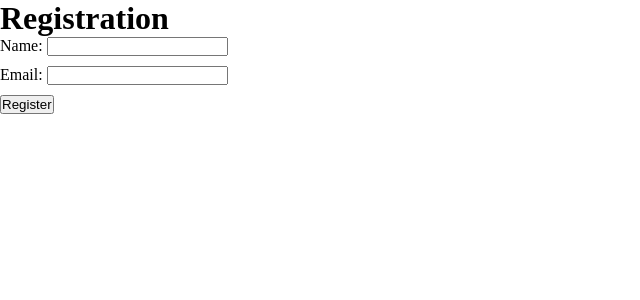
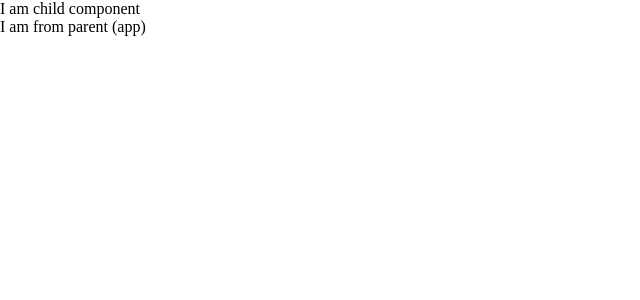
Before and after one commit to DevHredoy/React-demo, a React (Create React App) app: page / in a window 1280 px wide. Shown: the top 300 px of the page, without its empty margins (0-640 px from the left). Built offline with nearby package versions, Linux system fonts and the light colour scheme.

Commit message:
demo of prop object and it's and it's properties,demo of state lifting from child to parent

```diff
--- a/src/App.js
+++ b/src/App.js
@@ -1,11 +1,19 @@
 import React from "react";
 //in App.js  file the component is acommodatd and the value of property has been passed, the properties are defined in
 // in Card.js file and propermapping has also been defined there
-import FORM from "./components/FORM/FORM";
+import Child from "./components/STATELIFTING/Child";
+const data = "I am from parent (app)";
+
+
+const handleChildData = (childData) => {
+  console.log("function value " + childData);
+
+};
+
 function App() {
   return (
     <div>
-      <FORM />
+      <Child data={data} handleChildData={handleChildData} />
     </div>
   );
 }
--- a/src/components/Card.js
+++ /dev/null
@@ -1,25 +0,0 @@
-const todoTitle = "Call Family";
-const todoDesc =
-  "the first day was not quite freightning, but the problem started to arise from the coming days";
-const date = new Date();
-const dateName = date.getDate();
-const monthName = date.getMonth();
-const currentYear = date.getFullYear();
-
-//a component is created underneath so that
-//we dont have to write boiler plate code
-function Card(props) {
-  //through desctructuring we can do this
-  const { titleText, descText } = props;
-  return (
-    <div className="card">
-      <h3 className="cardTitle">{titleText}</h3>
-      <p className="cardDesc">{descText}</p>
-
-      <p className="cardFooter">
-        {dateName + "/" + monthName + "/" + currentYear}
-      </p>
-    </div>
-  );
-}
-export default Card;
--- a/src/components/FORM/FORM.js
+++ /dev/null
@@ -1,79 +0,0 @@
-import React, { useState } from "react";
-import style from "./form.module.css";
-export default function FORM() {
-  //putting the all the fields of form inside one object
-  const [user, setUser] = useState({ name: "", email: "" });
-
-  const { name, email } = user;
-
-  // commit :controlling form element using state
-  // const handleNameChange=(e) =>
-  // {
-  //     setUser({nama:e.target.value,email});
-
-  // };
-
-  // const handleEmailChange= (e)=>
-  // {
-  // setUser({nama,email:e.target.value});
-
-  // }
-
-  // ONE SIngle handle change for class user
-  //handle change is for retaining value in the input field
-  const handleChange = (e) => {
-    const fieldName = e.target.name;
-    // if(fieldName==="name")
-    // {
-    //   setUser({name:e.target.value,email});
-    // }
-    // if(fieldName==='email')
-    // {
-    // setUser({name,email :e.target.value})
-
-    // through this spread operator each of the input is
-    // saved in the user
-    setUser({ ...user, [fieldName]: e.target.value });
-  };
-
-  const handleSubmit = (e) => {
-    e.preventDefault();
-
-    console.log(user);
-  };
-
-  return (
-    <div className={style.formGroup}>
-      <h1>Registration</h1>
-      <form action="" onSubmit={handleSubmit}>
-        <div className={style.formGroup}>
-          {" "}
-          <label htmlFor="name">Name: </label>
-          <input
-            type="text"
-            name="name"
-            id="name"
-            value={name}
-            onChange={handleChange}
-            required
-          />
-        </div>
-        <div className={style.formGroup}>
-          {" "}
-          <label htmlFor="email">Email: </label>
-          <input
-            type="email"
-            name="email"
-            id="email"
-            value={email}
-            onChange={handleChange}
-            required
-          />
-        </div>
-        <div className={style.formGroup}>
-          <button type="submit">Register</button>
-        </div>
-      </form>
-    </div>
-  );
-}
--- a/src/components/FORM/form.module.css
+++ /dev/null
@@ -1,3 +0,0 @@
-.formGroup {
-  margin-bottom: 10px;
-}
--- /dev/null
+++ b/src/components/STATELIFTING/Child.js
@@ -0,0 +1,18 @@
+import React from "react";
+
+const Child = (props) => {
+ const data ="I am from child component";
+  props.handleChildData(data);
+  return (
+    <div>
+      <p>I am child component</p>
+
+      <p>{props.data}</p>
+      <p>{props.test}</p>
+      <p>{props.childData}</p>
+
+    </div>
+  );
+};
+
+export default Child;
--- a/src/index.js
+++ b/src/index.js
@@ -1,6 +1,6 @@
 import React from "react";
 import ReactDOM from "react-dom";
-import Card from "./components/Card.js";
+
 import App from './App.js';
 
 ReactDOM.render(
```
Also changed, not shown: src/HOOKS_USESTATE/index1.js (deleted, +0 -28 lines), src/HOOKS_USESTATE/index2.js (deleted, +0 -36 lines), src/Untitled.png (added).
